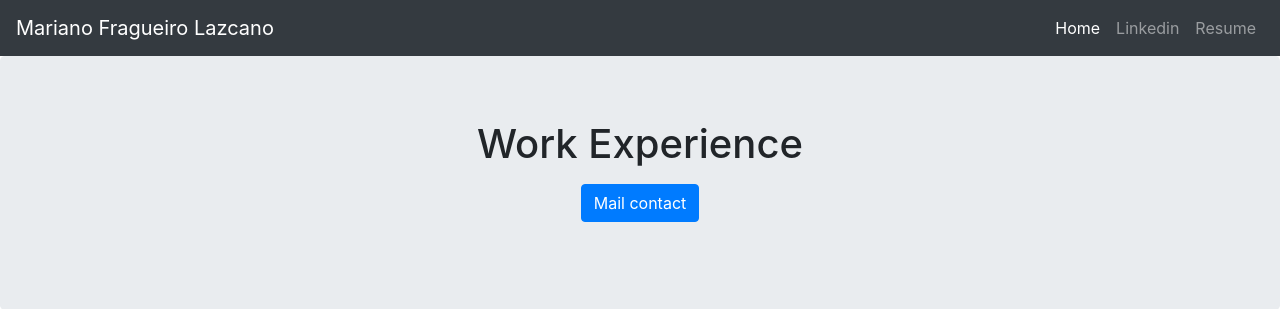
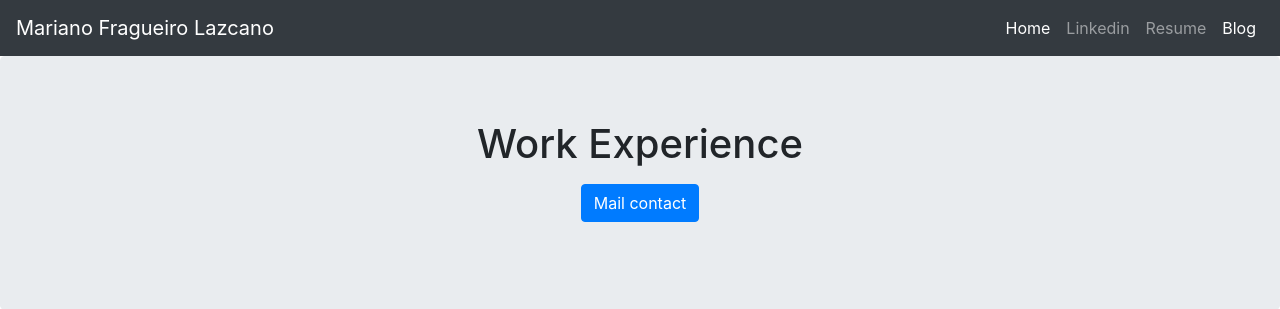
Before and after one commit to Marian184/Porfolio_Test_curso, a Django app: page / in a window 1280 px wide. Shown: the top 309 px of the page. Run offline with Django 3.2, Linux system fonts and the light colour scheme; data that the repository does not hold is empty; some libraries are stand-ins or nearby versions.

Commit message:
Añadir los href, se coloca el path en la URL siempre

```diff
--- a/blog/templates/blog/allblogs.html
+++ b/blog/templates/blog/allblogs.html
@@ -69,7 +69,7 @@
     <ul class="navbar-nav ml-auto">
 <!--      añadimos el ml-auto para tirar el texto a la derecha-->
       <li class="nav-item ">
-        <a class="nav-link" href="">Home <span class="sr-only">(current)</span></a>
+        <a class="nav-link" href="{% url 'home' %}">Home <span class="sr-only">(current)</span></a>
       </li>
       <li class="nav-item">
         <a class="nav-link" href="#">Linkedin</a>
--- a/jobs/templates/jobs/home.html
+++ b/jobs/templates/jobs/home.html
@@ -69,13 +69,16 @@
     <ul class="navbar-nav ml-auto">
 <!--      añadimos el ml-auto para tirar el texto a la derecha-->
       <li class="nav-item active">
-        <a class="nav-link" href="#">Home <span class="sr-only">(current)</span></a>
+        <a class="nav-link" href="{% url 'home' %}">Home <span class="sr-only">(current)</span></a>
       </li>
       <li class="nav-item">
         <a class="nav-link" href="#">Linkedin</a>
       </li>
       <li class="nav-item">
-        <a class="nav-link" href="#">Resume</a>
+        <a class="nav-link" href="">Resume</a>
+      </li>
+        <li class="nav-item">
+        <a class="nav-link active" href="{% url 'allblogs' %}">Blog</a>
       </li>
 
     </ul>
--- a/jobs/views.py
+++ b/jobs/views.py
@@ -1,7 +1,9 @@
 from django.shortcuts import render
 from .models import Job
+
 
 # Create your views here.
 def home(request):
     jobs = Job.objects.all
+
     return render(request, 'jobs/home.html',{"jobs": jobs})
--- a/porfolio_2/urls.py
+++ b/porfolio_2/urls.py
@@ -23,6 +23,6 @@ from django.conf.urls.static import static
 urlpatterns = [
     path('admin/', admin.site.urls),
     path('',jobs.views.home, name ='home'),
-    path('blogs/', include('blog.urls'), name ='blog'),
+    path('blogs/',include('blog.urls') , name ='blog'),
 
 ]+ static(settings.MEDIA_URL, document_root = settings.MEDIA_ROOT)
```
Also changed, not shown: porfolio_2/settings.py (+10 -1 lines).
